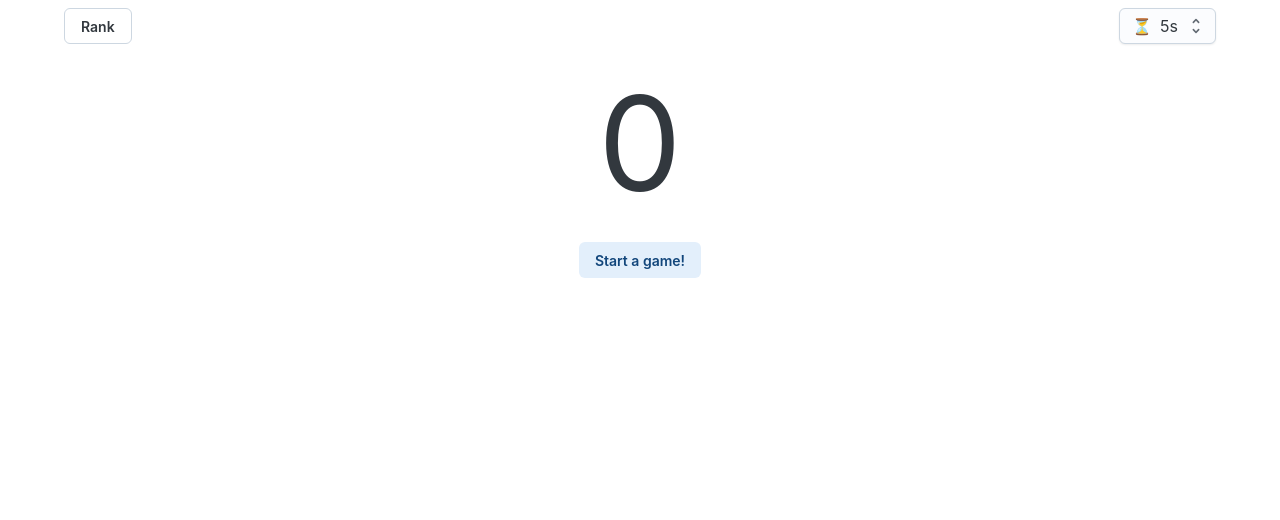
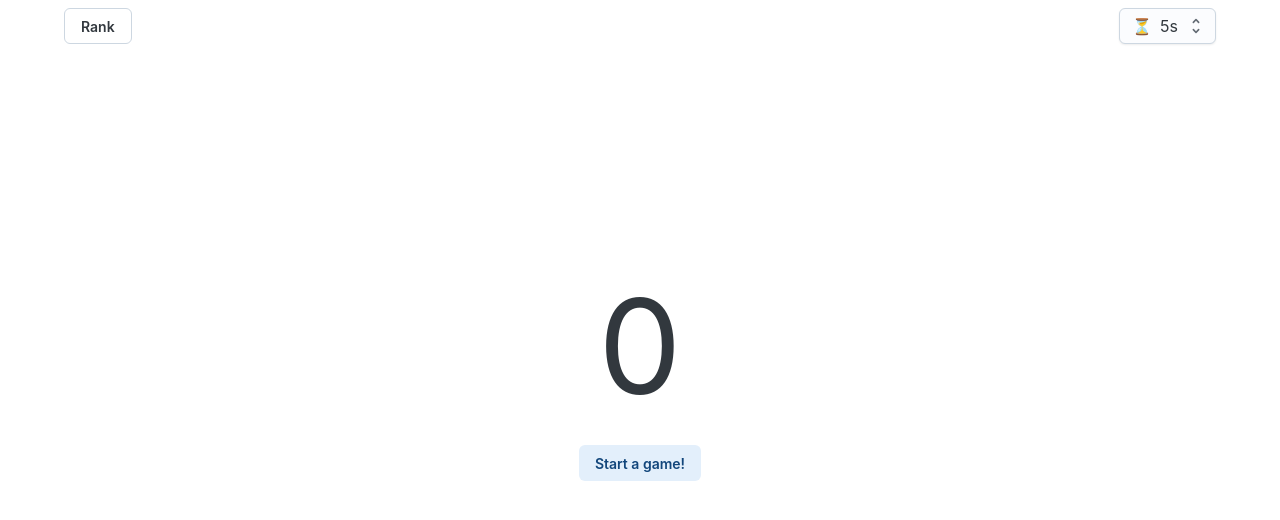
Before and after one commit to jesuspinar/click-speed-test, a React (Vite) app: page / in a window 1280 px wide. Shown: the top 520 px of the page. Built offline with nearby package versions, Linux system fonts and the light colour scheme.

Commit message:
Add center layout xy

```diff
--- a/src/App.jsx
+++ b/src/App.jsx
@@ -82,7 +82,7 @@ function App() {
 	};
 
 	return (
-		<Container>
+		<Container sx={{ height: "80vh" }}>
 			<ToastContainer position="bottom-right" autoClose={2500} closeOnClick theme="colored" />
 			<Stack direction="row" justifyContent="space-between">
 				<AutoDialog size="xs" disabled={gameActive} placeholder="Rank" title="Top 3 players 🏅">
@@ -117,7 +117,7 @@ function App() {
 					<Option value={3}>3s</Option>
 				</Select>
 			</Stack>
-			<Stack alignItems="center">
+			<Stack justifyContent="center" alignItems="center" height="100%">
 				<Typography fontSize={132}>{clicks}</Typography>
 				{gameActive ? (
 					<Button variant="soft" onClick={handleClick}>
```
